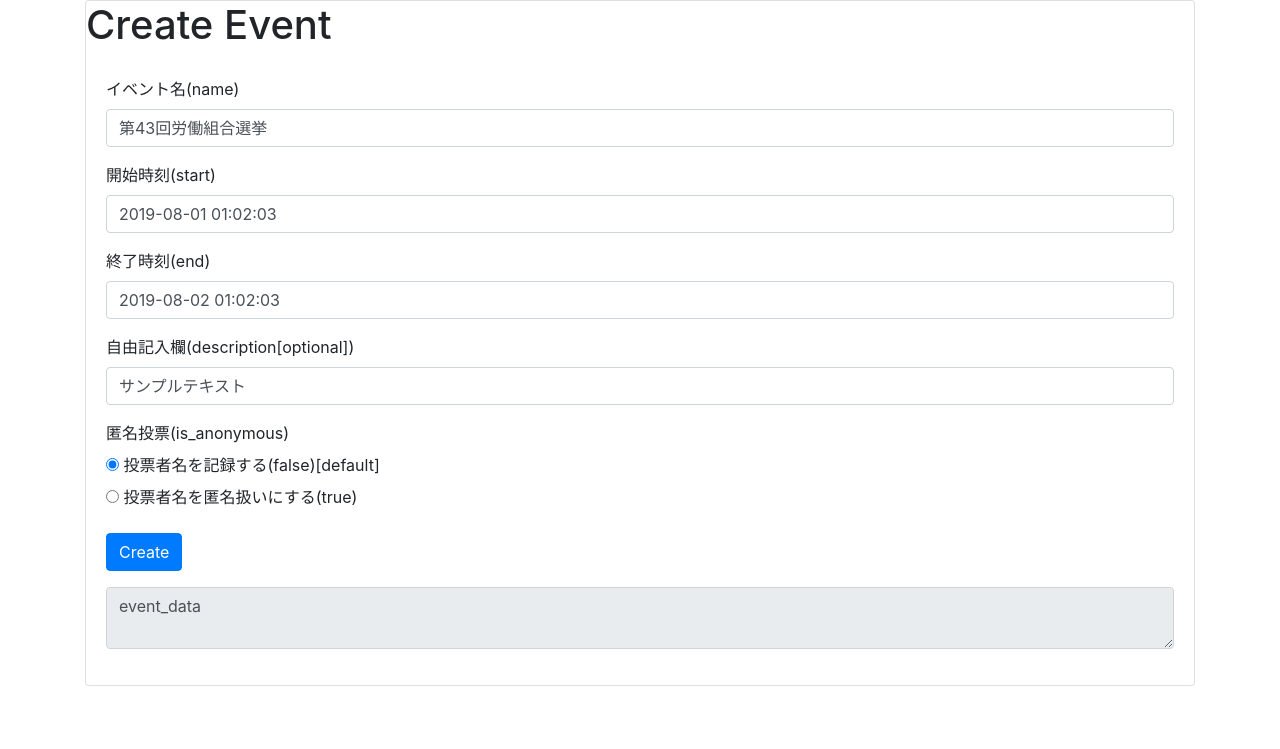
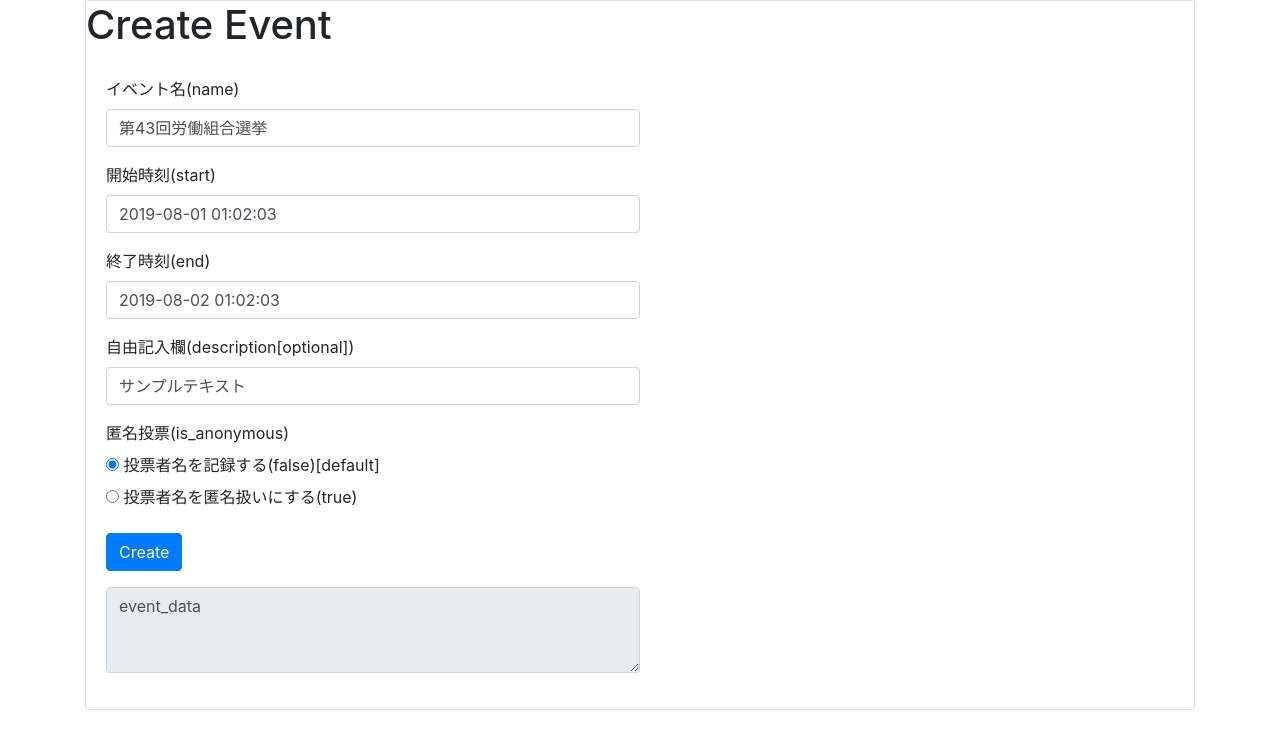
Before and after one commit to sato-mh/savoten, a Flask app: page /create_event in a window 1280 px wide. Shown: the top 749 px of the page. Run offline with Flask 2, Linux system fonts and the light colour scheme; some libraries are stand-ins or nearby versions.

Commit message:
edit grid-system design

```diff
--- a/savoten/templates/create_event.html
+++ b/savoten/templates/create_event.html
@@ -6,7 +6,8 @@
   <meta name="viewport" content="width=device-width, initial-scale=1" />
   <title>Create Event</title>
   <link rel="stylesheet" href="https://maxcdn.bootstrapcdn.com/bootstrap/4.0.0/css/bootstrap.min.css"
-    integrity="sha384-Gn5384xqQ1aoWXA+058RXPxPg6fy4IWvTNh0E263XmFcJlSAwiGgFAW/dAiS6JXm" crossorigin="anonymous">
+    integrity="sha384-Gn5384xqQ1aoWXA+058RXPxPg6fy4IWvTNh0E263XmFcJlSAwiGgFAW/dAiS6JXm"
+     crossorigin="anonymous">
   <script src="https://code.jquery.com/jquery-3.2.1.slim.min.js"
     integrity="sha384-KJ3o2DKtIkvYIK3UENzmM7KCkRr/rE9/Qpg6aAZGJwFDMVNA/GpGFF93hXpG5KkN"
     crossorigin="anonymous"></script>
@@ -27,20 +28,20 @@
           <form name="create_event_form">
             <div class="form-group">
               <label>イベント名(name)</label>
-              <input type="text" class="form-control" name="name" placeholder="name" value="第43回労働組合選挙">
+              <input type="text" class="form-control col-md-6" name="name" placeholder="name" value="第43回労働組合選挙">
             </div>
             <div class="form-group">
               <label>開始時刻(start)</label>
-              <input type="text" class="form-control" name="start" placeholder="start"
+              <input type="text" class="form-control col-md-6" name="start" placeholder="start"
                 value="2019-08-01 01:02:03"></input>
             </div>
             <div class="form-group">
               <label>終了時刻(end)</label>
-              <input type="text" class="form-control" name="end" placeholder="end" value="2019-08-02 01:02:03">
+              <input type="text" class="form-control col-md-6" name="end" placeholder="end" value="2019-08-02 01:02:03">
             </div>
             <div class="form-group">
               <label>自由記入欄(description[optional])</label>
-              <input type="text" class="form-control" name="description" placeholder="description(optional)"
+              <input type="text" class="form-control col-md-6" name="description" placeholder="description(optional)"
                 value="サンプルテキスト">
             </div>
             <div class="form-group">
@@ -58,7 +59,7 @@
               <button type="button" id="create_event_btn" class="btn btn-primary">Create</button>
             </div>
             <div class="form-group">
-              <textarea class="form-control" id="result_area" readonly>event_data</textarea>
+              <textarea class="form-control col-md-12 col-lg-6" id="result_area" rows="3" readonly>event_data</textarea>
             </div>
           </form>
         </div>
```
